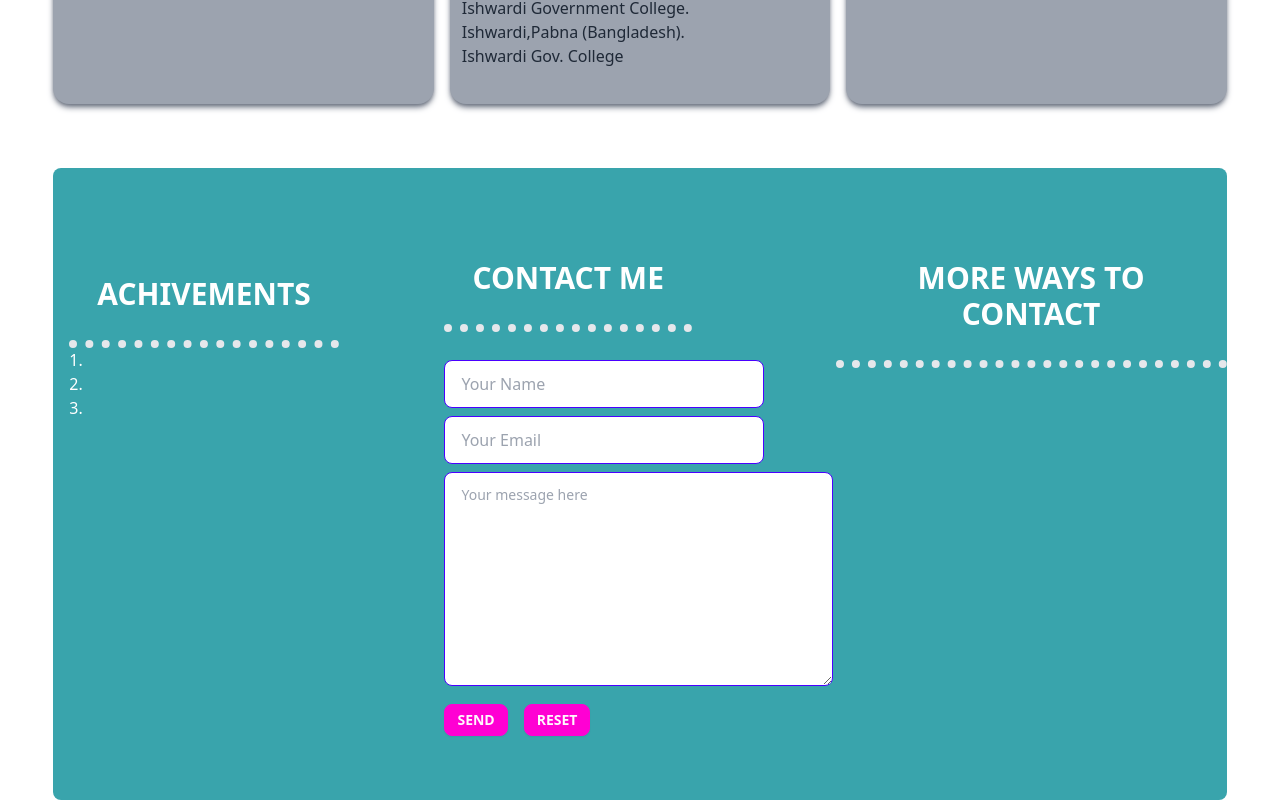
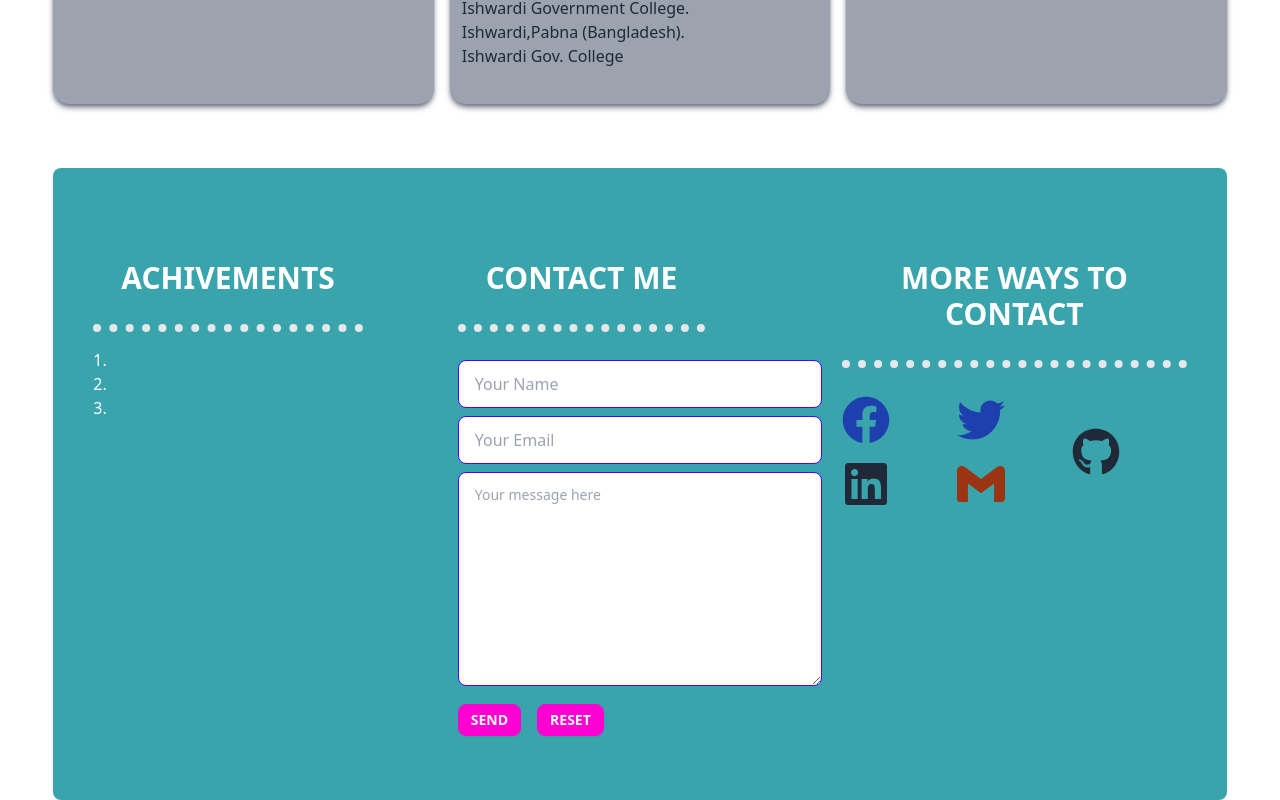
Before and after one commit to Shahidul-Islam-Jony/my-portfolio, a React (Vite) app: page / in a window 1280 px wide. Shown: the part 2345-3145 px from the top of the page. Built offline with nearby package versions, Linux system fonts and the light colour scheme.

Commit message:
Contact Me Section done

```diff
--- a/package.json
+++ b/package.json
@@ -16,6 +16,7 @@
     "match-sorter": "^6.3.1",
     "react": "^18.2.0",
     "react-dom": "^18.2.0",
+    "react-icons": "^4.12.0",
     "react-router-dom": "^6.20.1",
     "react-scroll": "^1.9.0",
     "sort-by": "^1.2.0"
--- a/src/components/Home/AboutMe/AboutMe.jsx
+++ b/src/components/Home/AboutMe/AboutMe.jsx
@@ -20,7 +20,7 @@ const AboutMe = () => {
                         <p className='border-b-2 py-3'>Facebook : <a href="https://www.facebook.com/profile.php?id=100007891637711">Follow Me On Facebook</a></p>
 
                         <p><a href="https://drive.google.com/file/d/1FtstPQ9Hxzz4V7mnqEyLG66PvOkbUX1j/view?usp=sharing" target="blank" download="Shahidul Islam Resume.pdf">
-                    <button class="btn btn-outline text-white mt-9">Download CV</button>
+                    <button class="btn btn-outline text-white mt-9">Download Resume</button>
                  </a>
             </p>
                     </div>
--- a/src/components/Home/Contact Me/ContactMe.jsx
+++ b/src/components/Home/Contact Me/ContactMe.jsx
@@ -1,10 +1,13 @@
+import { FaFacebook, FaGithub, FaLinkedin, FaTwitter } from "react-icons/fa";
+import { SiGmail } from "react-icons/si";
+import { Link } from "react-router-dom";
 
 const ContactMe = () => {
     return (
         <div id="contactMe" className='bg-[#39A4AC] py-16 rounded-lg'>
-            <div className="grid grid-cols-3">
-                <div className='text-white p-4'>
-                    <h3 className='text-3xl text-center border-b-8 border-dotted w-fit p-7 font-semibold'>ACHIVEMENTS</h3>
+            <div className="grid grid-cols-1 lg:grid-cols-3 px-10">
+                <div className='text-white'>
+                    <h3 className='text-3xl text-center border-b-8 border-dotted w-fit p-7 font-semibold mb-4'>ACHIVEMENTS</h3>
                     <p>1.</p>
                     <p>2.</p>
                     <p>3.</p>
@@ -13,9 +16,9 @@ const ContactMe = () => {
                 <div>
                     <h3 className='text-3xl text-white text-center border-b-8 mb-7 border-dotted w-fit p-7 font-semibold'>CONTACT ME</h3>
                     <form action="mailto:shahidulislam13sf@gmail.com" method="POST" enctype="text/plain">
-                        <input type="text" placeholder="Your Name" name="Name" className="input input-bordered input-primary w-full max-w-xs mb-2" />
-                        <input type="email" placeholder="Your Email" name="Email" className="input input-bordered input-primary w-full max-w-xs mb-2" />
-                        <textarea name="message" className="textarea textarea-primary" cols="42" rows="7" placeholder="Your message here"></textarea>
+                        <input type="text" placeholder="Your Name" name="Name" className="input input-bordered input-primary w-full mb-2" />
+                        <input type="email" placeholder="Your Email" name="Email" className="input input-bordered input-primary w-full mb-2" />
+                        <textarea name="message" className="textarea textarea-primary w-full" cols="34" rows="7" placeholder="Your message here"></textarea>
                         <div className="mt-3">
                             <button className="btn btn-secondary btn-sm mr-4" type="submit">SEND</button>
                             <button className="btn btn-secondary btn-sm" type="reset">RESET</button>
@@ -23,9 +26,21 @@ const ContactMe = () => {
                     </form>
                 </div>
 
-                <div>
-                <h3 className='text-3xl text-white text-center border-b-8 mb-7 border-dotted w-fit p-7 font-semibold'>MORE WAYS TO CONTACT</h3>
-
+                <div className="ml-5">
+                    <h3 className='text-3xl text-white text-center border-b-8 mb-7 border-dotted w-fit p-7 font-semibold'>MORE WAYS TO CONTACT</h3>
+                    <div className=" grid grid-cols-3 text-5xl justify-center items-center">
+                        <div className="flex flex-col gap-4">
+                          <Link to='https://www.facebook.com/profile.php?id=100007891637711'><FaFacebook className="text-blue-800" /></Link>
+                            <Link to=''><FaLinkedin /></Link>
+                        </div>
+                        <div className="flex flex-col gap-4">
+                            <Link to=''><FaTwitter className="text-blue-800" /></Link>
+                            <Link to=''><SiGmail className="text-orange-800" /></Link>
+                        </div>
+                        <div className="flex flex-col gap-4">
+                           <Link to=''><FaGithub /></Link>
+                        </div>
+                    </div>
                 </div>
 
             </div>
```
Also changed, not shown: 1 other file (tests, documents, lock files or other folders).
